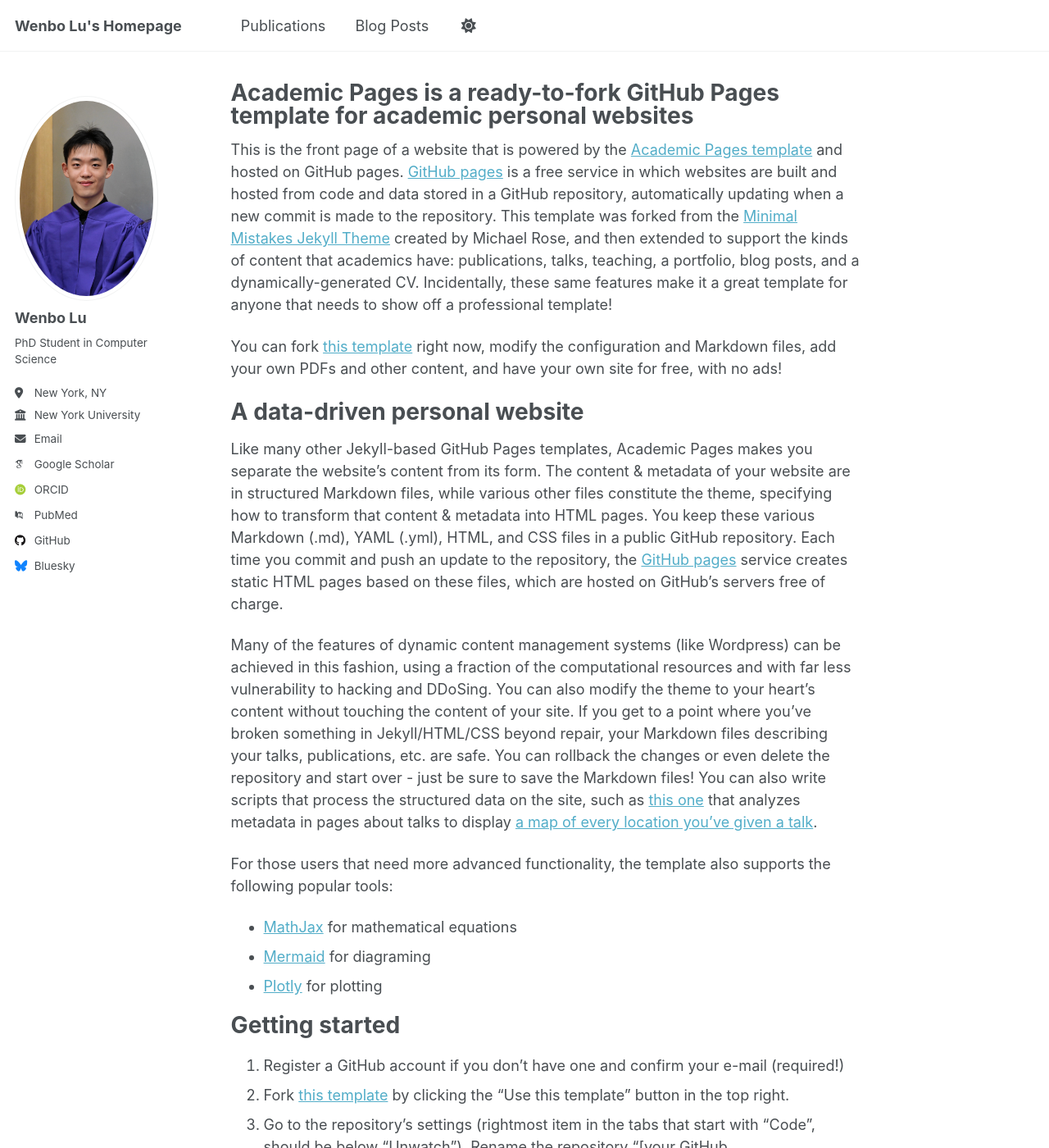
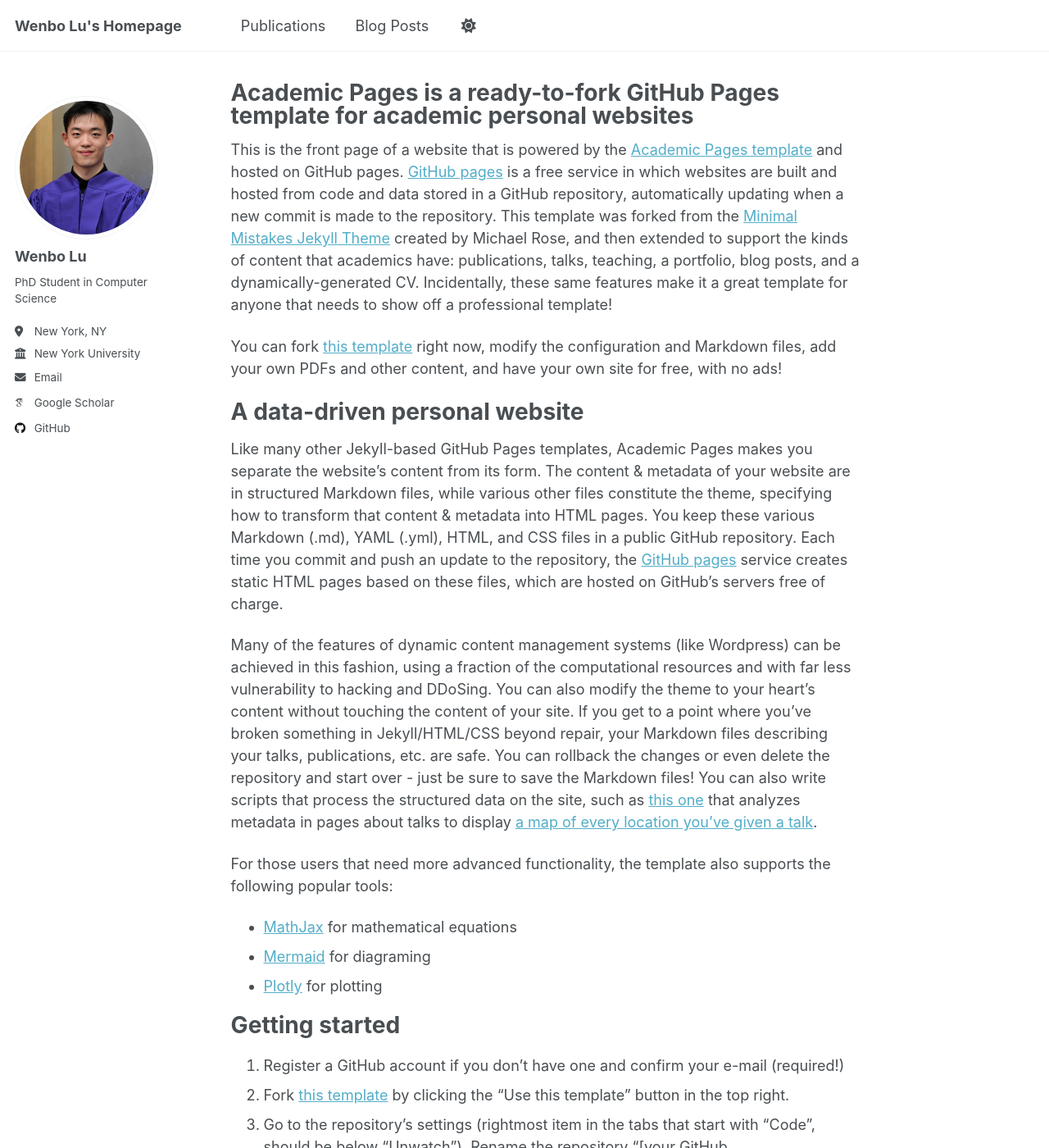
Before and after one commit to wenboluu/wenboluu.github.io, a Jekyll site: the page built from _pages/about.md, in a window 1280 px wide and 1400 px high. Shown: the whole window at 82% size. Built offline with Jekyll 4.4.1, drawn with Linux system fonts in a browser that asks for light colours; some web fonts are replaced; a script that is not in the unit is left out.

```diff
--- a/_config.yml
+++ b/_config.yml
@@ -38,9 +38,9 @@ author:
   googlescholar    : "https://scholar.google.com/citations?view_op=list_works&hl=en&user=upqvnNYAAAAJ"
   inspire-hep      : # URL
   impactstory      : # URL
-  orcid            : "http://orcid.org/yourorcidurl"
+  # orcid            : "http://orcid.org/yourorcidurl"
   semantic         : # URL
-  pubmed           : "https://www.ncbi.nlm.nih.gov/pubmed/?term=john+snow"
+  # pubmed           : "https://www.ncbi.nlm.nih.gov/pubmed/?term=john+snow"
   researchgate     : # URL
   scopus           : # URL
 
@@ -54,7 +54,7 @@ author:
 
   # Social media
   artstation       : # Username
-  bluesky          : "bsky.app" # Replace this with you Bluesky username
+  # bluesky          : "bsky.app" # Replace this with you Bluesky username
   facebook         : # Username
   flickr           : # Username
   foursquare       : # Username
@@ -81,16 +81,16 @@ author:
 
 # Publication Category - The following the list of publication categories and their headings
 publication_category:
-  books:
-    title: 'Books'
-  manuscripts:
-    title: 'Journal Articles'
+  # books:
+  #   title: 'Books'
+  # manuscripts:
+  #   title: 'Journal Articles'
   conferences:
     title: 'Conference Papers'
 
 # Site Settings
 teaser                   :  # filename of teaser fallback teaser image placed in /images/ for social media previews
-breadcrumbs              : false # true, false (default)
+breadcrumbs              : true # true, false (default)
 words_per_minute         : 160
 future                   : true
 read_more                : "disabled" # if enabled, adds "Read more" links to excerpts
--- a/_sass/_themes.scss
+++ b/_sass/_themes.scss
@@ -7,7 +7,7 @@
    ========================================================================== */
 
 /* Used to set the size for <em> */
-$doc-font-size              : 16;
+$doc-font-size              : 14;
 
 /* Paragraph indention */
 $paragraph-indent           : false; // true, false (default)
--- a/_sass/layout/_sidebar.scss
+++ b/_sass/layout/_sidebar.scss
@@ -95,6 +95,9 @@
 
   img {
     max-width: 175px;
+    width: 175px;
+    height: 175px;
+    object-fit: cover;
     border-radius: 50%;
 
     @include breakpoint($large) {
```
Also changed, not shown: files/1toma.bib (renamed from files/toma1.bib).
